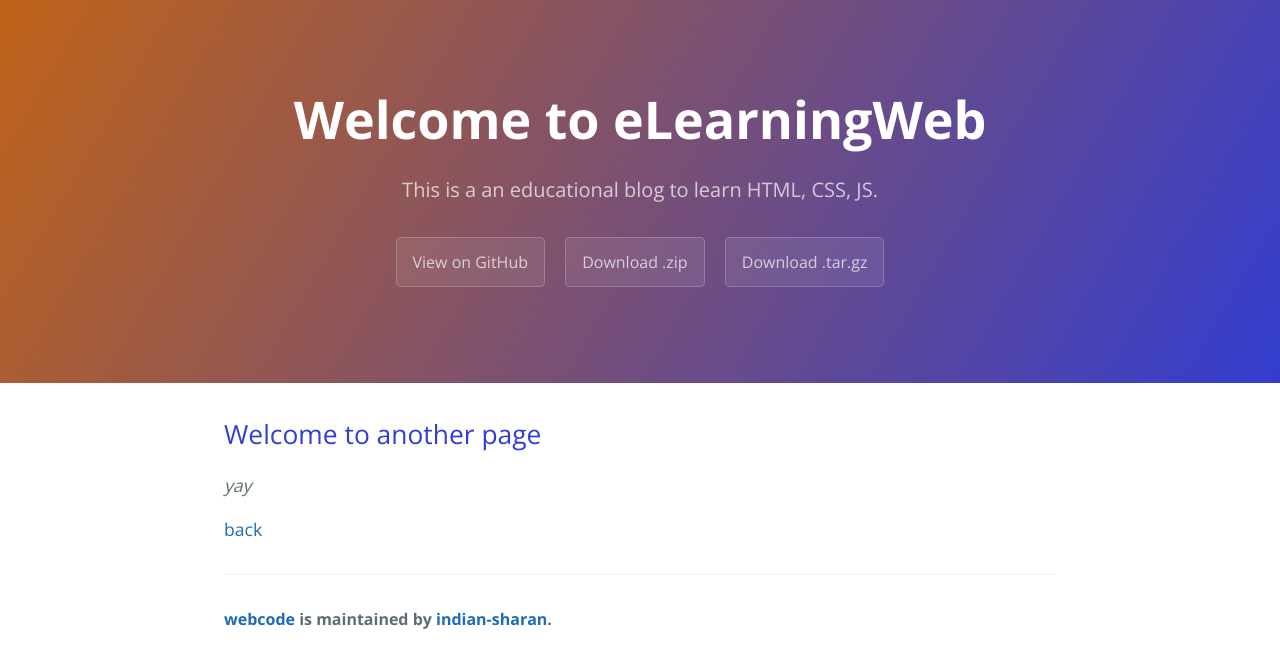
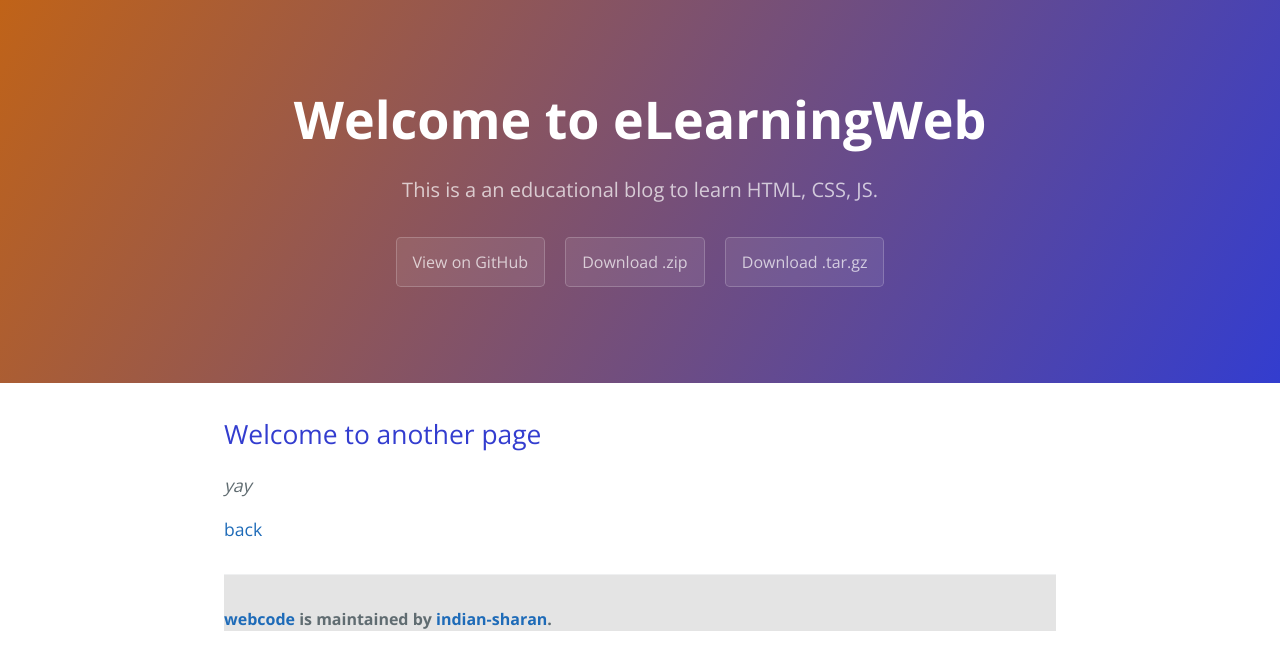
Before and after one commit to indian-sharan/webcode, a Jekyll site: the page built from another-page.md, in a window 1280 px wide. Shown: the top 670 px of the page. Built offline with Jekyll 4.4.1, drawn with Linux system fonts in a browser that asks for light colours.

Commit message:
Update jekyll-theme-cayman.scss

```diff
--- a/_sass/jekyll-theme-cayman.scss
+++ b/_sass/jekyll-theme-cayman.scss
@@ -354,6 +354,7 @@ a {
   padding-top: 2rem;
   margin-top: 2rem;
   border-top: solid 1px $hr-border-color;
+  background-color: #e4e4e4;
 
   @include large {
     font-size: 1rem;
```
